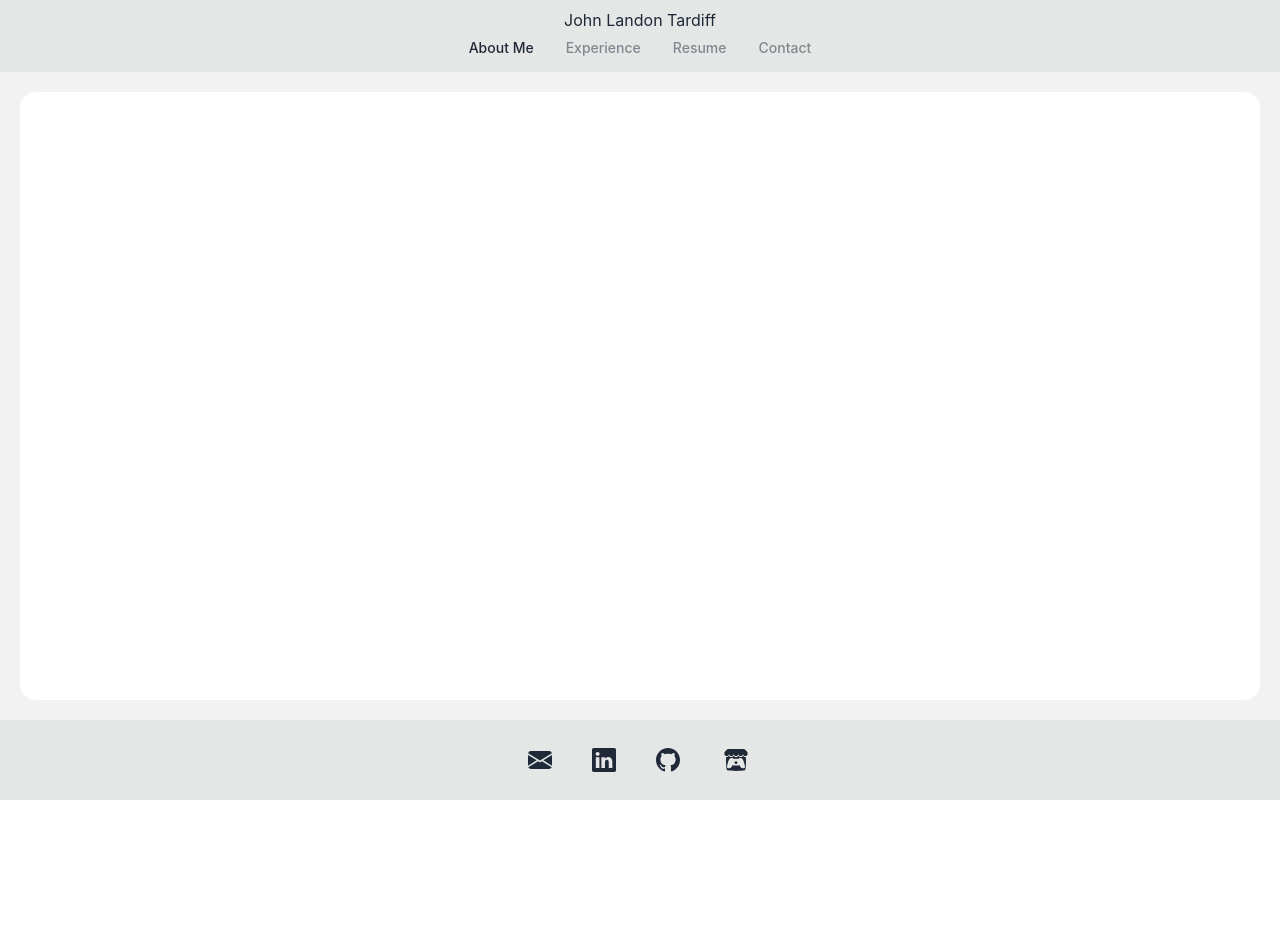
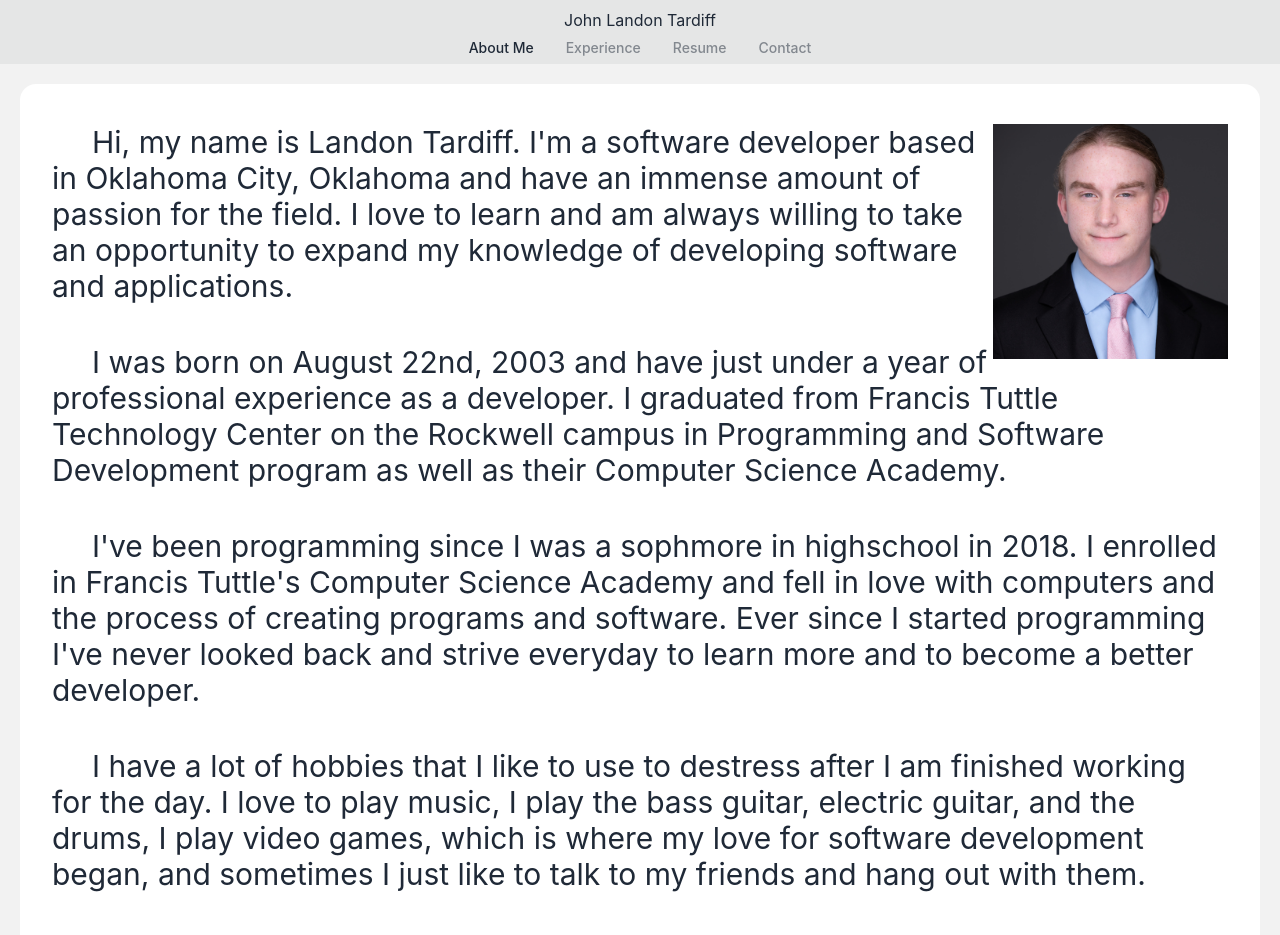
Before and after one commit to JohnLandonTardiff/john-tardiff-website-react, a React (Vite) app: page /about-me in a window 1280 px wide. Shown: the top 935 px of the page. Before the commit the page ends 800 px from the top, so only its background shows below. Built offline with nearby package versions, Linux system fonts and the light colour scheme.

Commit message:
Added content to About Me page

```diff
--- a/src/components/pages/about-me/AboutMe.jsx
+++ b/src/components/pages/about-me/AboutMe.jsx
@@ -1,10 +1,22 @@
-import Headshot from "../../../assets/Pictures/Landon-Tardiff.jpg";
+import Headshot from "../../../assets/Pictures/Landon-Tardiff-sq.jpg";
 
 function AboutMe() {
 
     return(
         <div className="card bg-base-100 content-card">
-            <div className="card-body">
+            <div className="card-body text-3xl indent-10">
+            <div>
+
+            </div>
+            <div className="block">
+                <img src={Headshot} className="w-1/5 float-right" />
+                <p className="pb-10">Hi, my name is Landon Tardiff. I'm a software developer based in Oklahoma City, Oklahoma and have an immense amount of passion for the field. I love to learn and am always willing to take an opportunity to expand my knowledge of developing software and applications.</p>
+                <p className="pb-10">I was born on August 22nd, 2003 and have just under a year of professional experience as a developer. I graduated from Francis Tuttle Technology Center on the Rockwell campus in Programming and Software Development program as well as their Computer Science Academy.</p>
+                <p className="pb-10">I've been programming since I was a sophmore in highschool in 2018. I enrolled in Francis Tuttle's Computer Science Academy and fell in love with computers and the process of creating programs and software. Ever since I started programming I've never looked back and strive everyday to learn more and to become a better developer.</p>
+                <p className="pb-10">I have a lot of hobbies that I like to use to destress after I am finished working for the day. I love to play music, I play the bass guitar, electric guitar, and the drums, I play video games, which is where my love for software development began, and sometimes I just like to talk to my friends and hang out with them.</p>
+                <p>If you're looking for someone who is a self starter, learns quickly and eagerly, love's to meet new people, and knows how to get stuff done, take a look at my contact page and send me an email, text, or message on LinkedIn!</p>
+            </div>
+
             </div>
         </div>
     )
```
